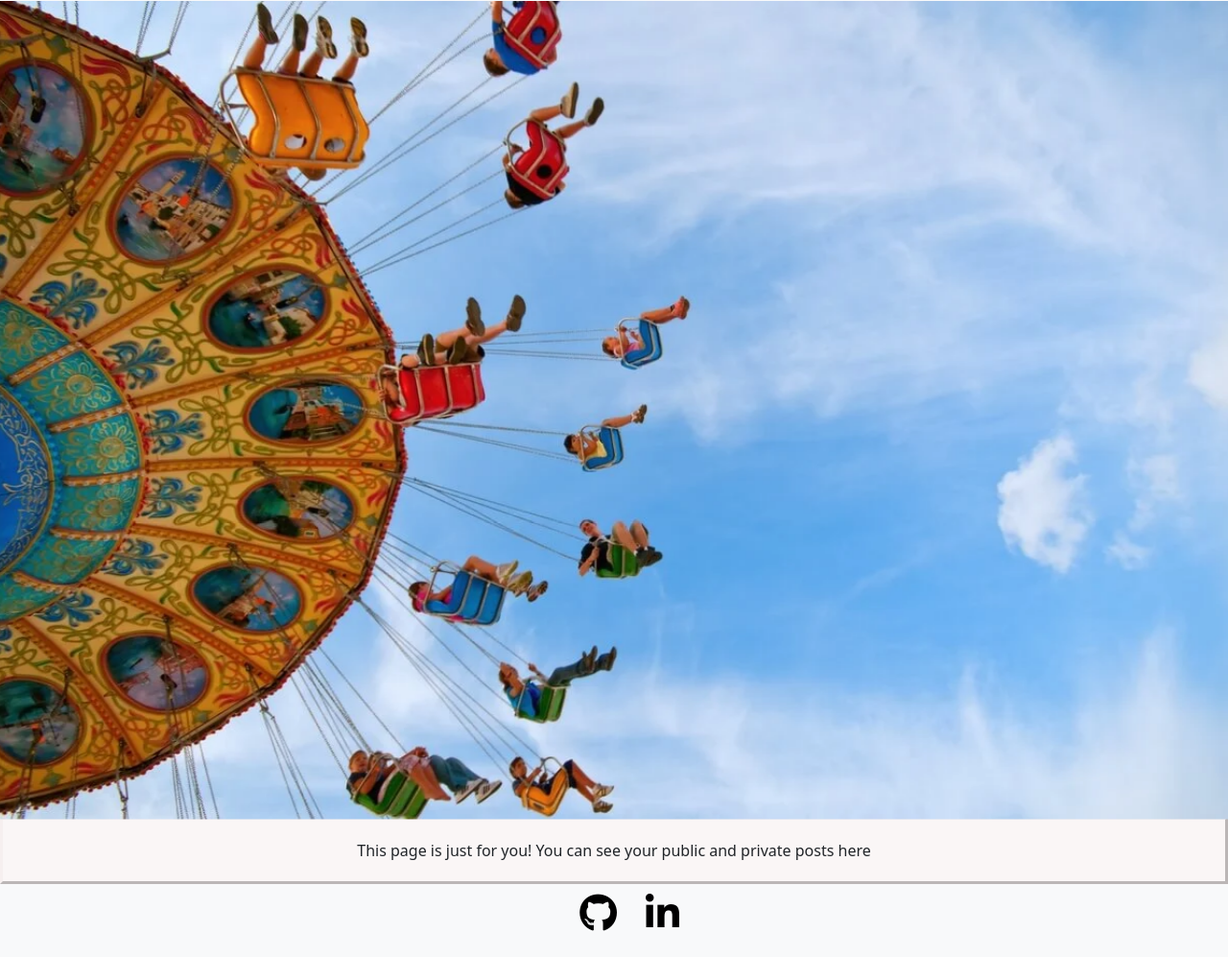
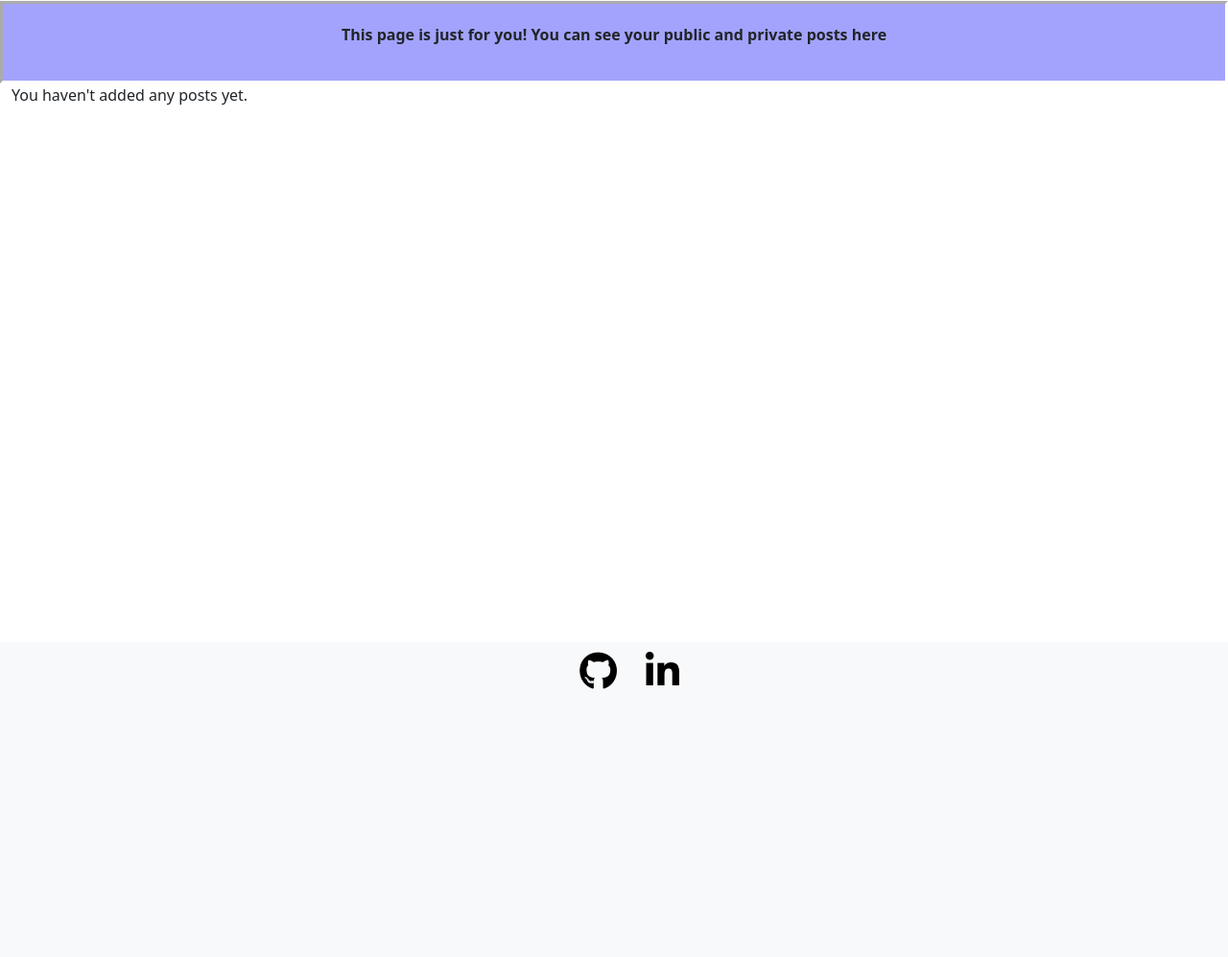
Before and after one commit to AsiaWi/fun_and_games, a Django app: page /profile/ in a window 1280 px wide. Shown: the part 55-1052 px from the top of the page at 96% size. After the commit the page ends 773 px from the top, so only its background shows below. Run offline with Django 4.2, Linux system fonts and the light colour scheme; data that the repository does not hold is empty; some libraries are stand-ins or nearby versions.

Commit message:
Remove image from profile wall page

```diff
--- a/playground/templates/playground/profile_wall.html
+++ b/playground/templates/playground/profile_wall.html
@@ -3,36 +3,41 @@
 {% load static %}
 
 {% block content %}
-
+<!-- Page message -->
 <div class="container-fluid p-0">
-    <div class="hero-container">
-        <img src="/static/media/hero_img.webp" alt="a carousel photo with people having fun" class="hero-image">
-        <div class="overlay">
-            <span>This page is just for you! You can see your public and private posts here<span>
+  <div class="overlay" id="banner-custom">
+    <p><strong>This page is just for you! You can see your public and private posts here</strong></p>
   </div>
 </div>
-</div>
-<div class="container-fluid position-styling "  >
-    <div class="row" >
+<!-- card container -->
+<div class="container-fluid position-styling ">
+  <div class="row">
     {% for activity in activities  %}
     {% if request.user == activity.author %}
     <div class="col-lg-4 col-md-6 col-12 mb-4">
       <div class="card" id="card">
-                    <img id='card-img' src="{{ activity.featured_image.url }}" class="card-img-top"
-                        alt="{{ activity.image_alt }}">
+        <img id='card-img' src="{{ activity.featured_image.url }}" class="card-img-top" alt="{{ activity.image_alt }}">
         <div class="overlay-text">
-                        <span class="card-text text-muted">Last updated: {{ activity.date_updated.date}} || {{activity.privacy}} </span>
+          <span class="card-text text-muted">Last updated: {{ activity.date_updated.date}} || {{activity.privacy}}
+          </span>
         </div>
         <div class="card-body">
           <h1 class="card-title">{{ activity.title }}</h1>
           <p class="card-text">{{ activity.excerpt }}</p>
           <a href="{% url 'view_activity_details' activity.id %}" class="btn btn-primary">View post</a>
         </div>
+        {% endif %}
+        {% empty %}
+        <div class="col-12">
+          <p>You haven't added any posts yet.</p>
+        </div>
+        {% endfor %}
       </div>
     </div>
-            {% endif %}
-            {% endfor %}
-        </div>
+
+
+
+    <!-- Page pagination -->
     {% if is_paginated %}
     <nav aria-label="Page navigation" class="justify-content-center pagination">
       <ul class="pagination justify-content-center">
--- a/static/css/style.css
+++ b/static/css/style.css
@@ -1,7 +1,13 @@
 header {
   margin-bottom: 0;
 }
+/* profile wall page */
 
+#banner-custom {
+  border: inset;
+  border-color: rgb(255, 255, 255);
+  background-color: rgba(72, 72, 251, 0.5) ;
+}
 /* following code for sticky footer taken from https://css-tricks.com/couple-takes-sticky-footer/ */
 html, body {
     height: 100%;
@@ -70,10 +76,6 @@ html, body {
 
    }
    .overlay {
-    /* position: absolute;
-    bottom: 0%;
-    left: 50%;
-    transform: translate(-50%, -50%); */
     background-color: rgba(245, 237, 237, 0.5);
     border-style: outset;
     border-color: rgba(245, 237, 237, 0.7);
```
Lines whose indentation alone changed are shown as unchanged.
